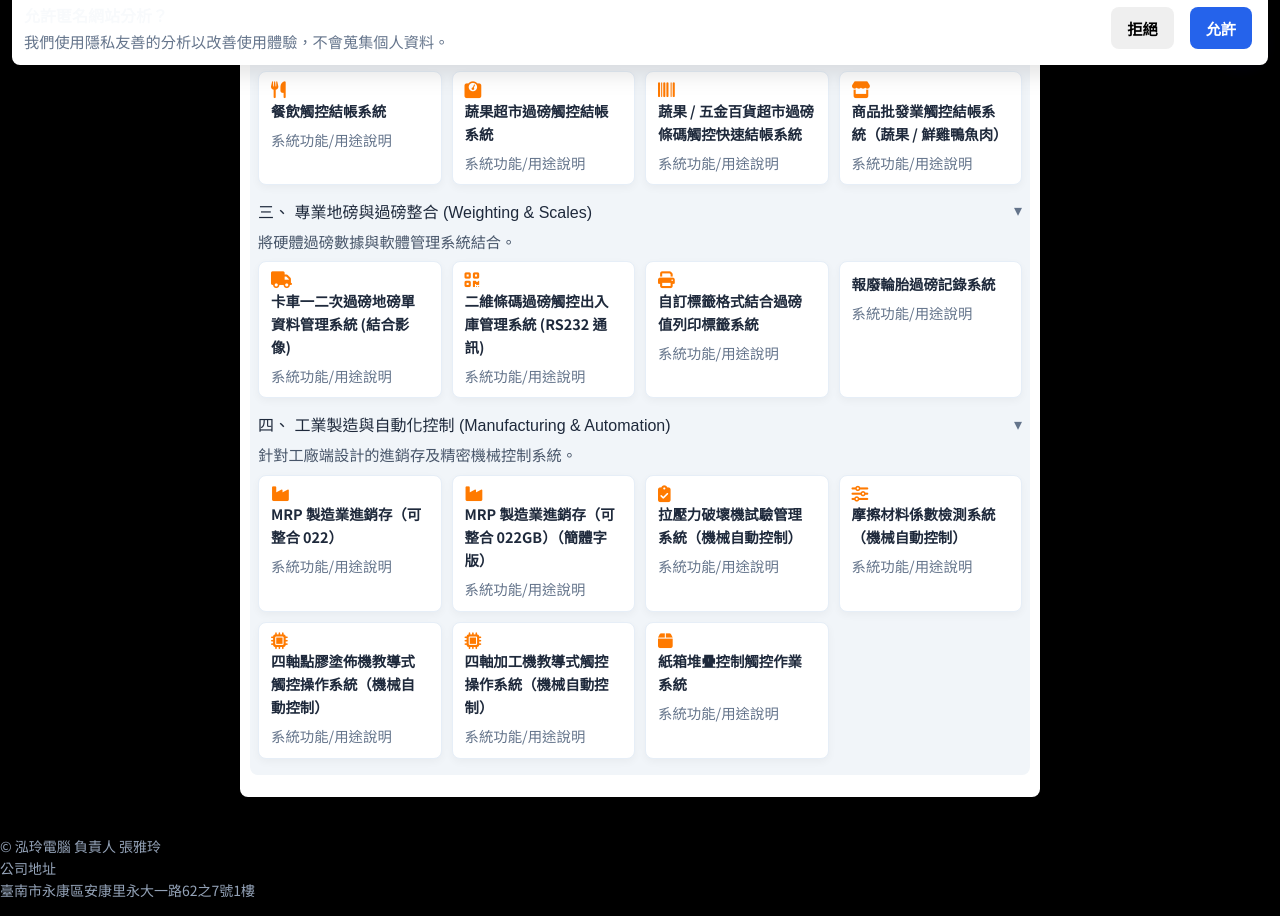
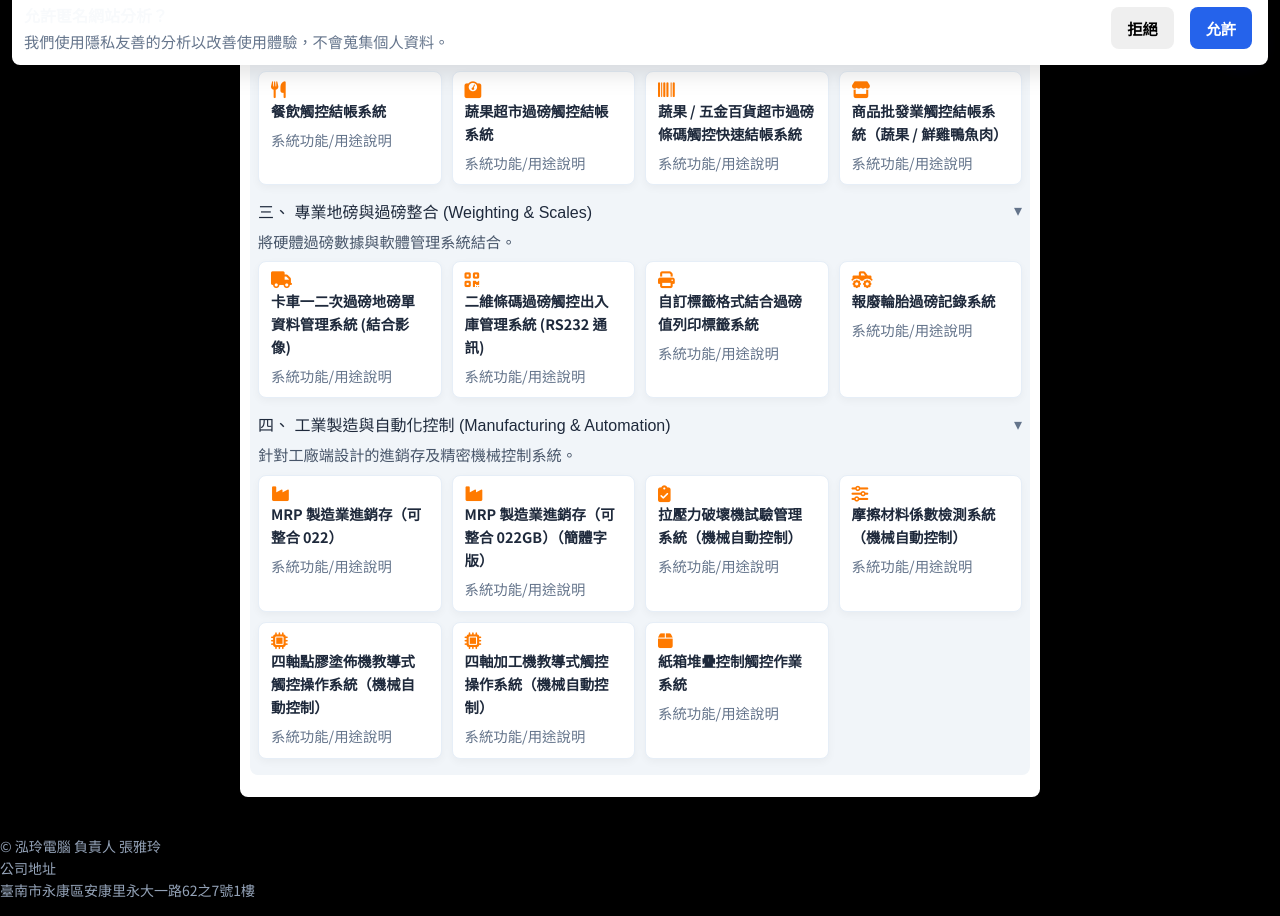
Before and after one commit to tt982a84-gif/HungLing, a plain HTML site: page index.html in a window 1280 px wide. Shown: the part 723-1639 px from the top of the page. Drawn offline with Linux system fonts and the light colour scheme.

Commit message:
UI: Update icon for scrap tire system to fa-truck-monster

```diff
--- a/index.html
+++ b/index.html
@@ -153,7 +153,7 @@
                                 <li data-desc="卡車過磅與影像記錄" data-icon="fa-truck">卡車一二次過磅地磅單資料管理系統 (結合影像)</li>
                                 <li data-desc="QR/條碼入出庫整合" data-icon="fa-qrcode">二維條碼過磅觸控出入庫管理系統 (RS232 通訊)</li>
                                 <li data-desc="標籤列印與格式自訂" data-icon="fa-print">自訂標籤格式結合過磅值列印標籤系統</li>
-                                <li data-desc="報廢輪胎過磅紀錄" data-icon="fa-tire">報廢輪胎過磅記錄系統</li>
+                                <li data-desc="報廢輪胎過磅紀錄" data-icon="fa-truck-monster">報廢輪胎過磅記錄系統</li>
                             </ul>
                         </div>
                     </div>
```
